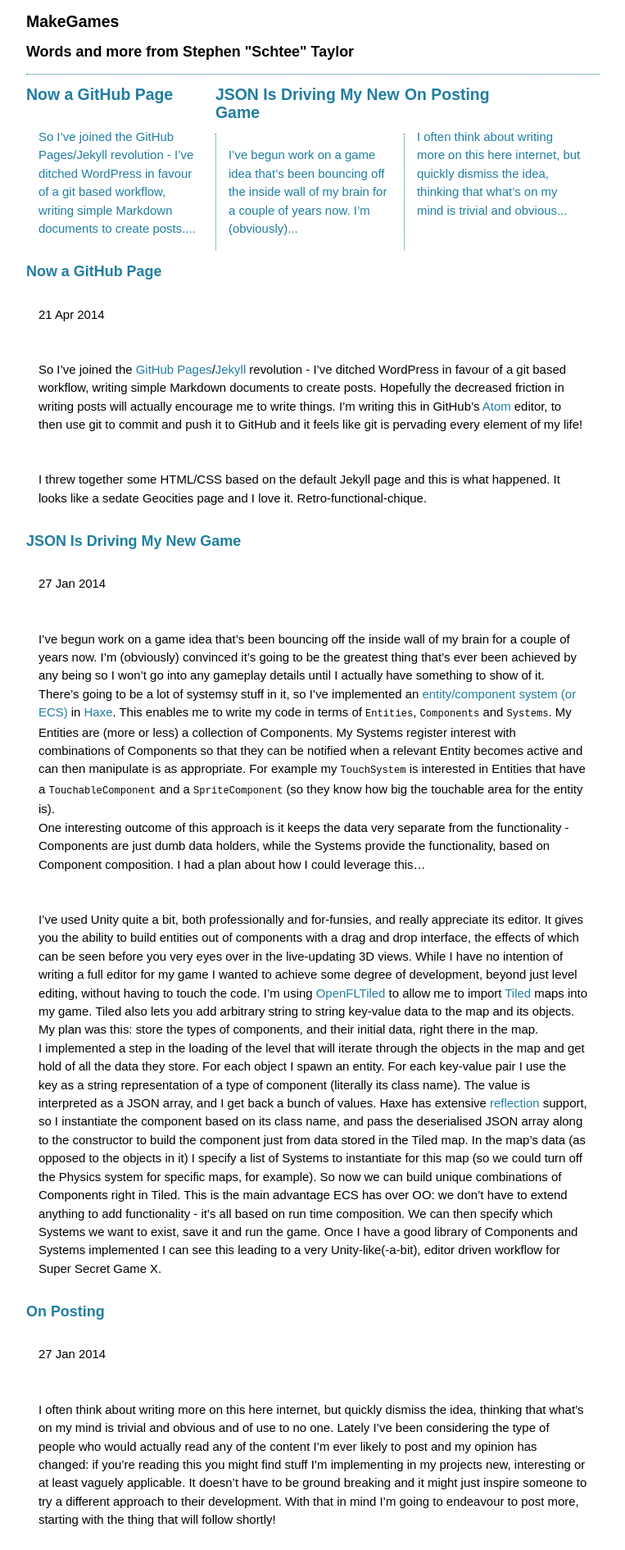
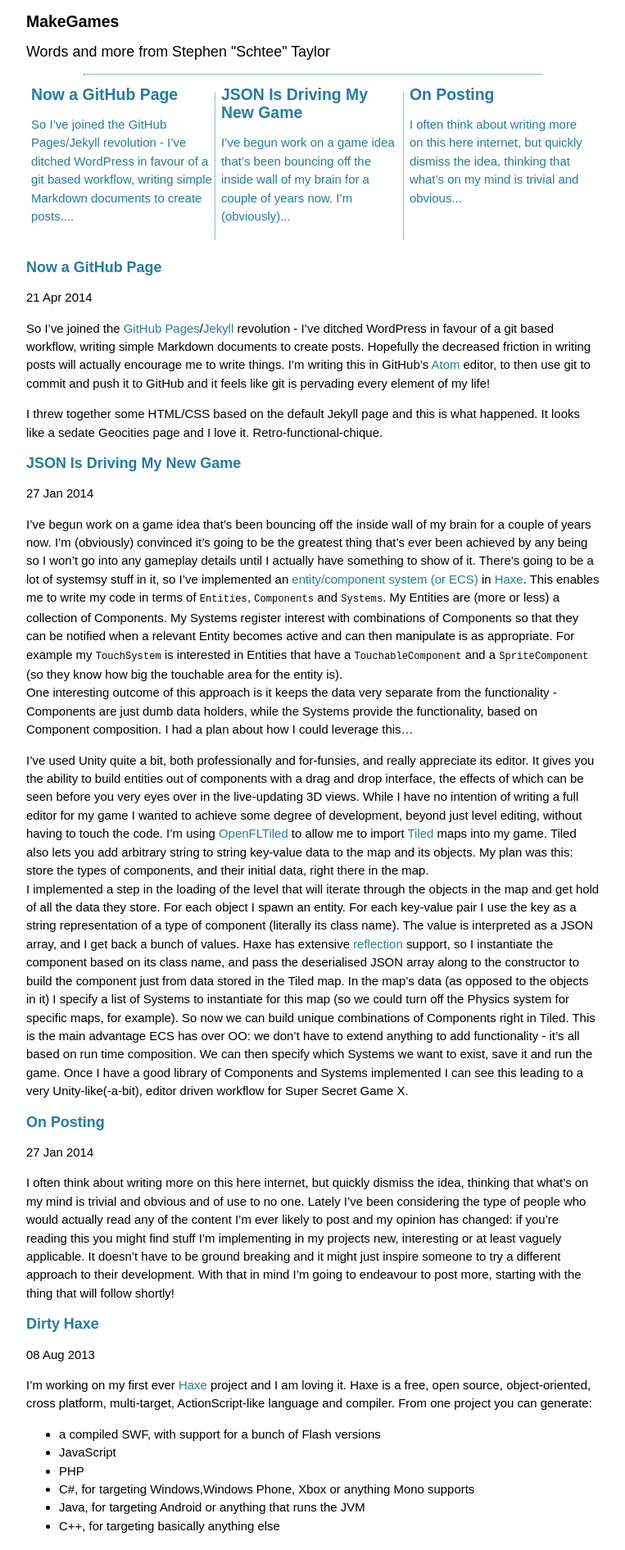
Before and after one commit to Schtee/schtee.github.io, a Jekyll site: the page built from index.html, in a window 1280 px wide. Shown: the top 1891 px of the page at 82% size, without its empty margins (258-1021 px from the left). Built offline with Jekyll 4.4.1, drawn with Linux system fonts in a browser that asks for light colours; the list of posts is cut into pages by our own code.

Commit message:
Many styling changes

```diff
--- a/css/main.scss
+++ b/css/main.scss
@@ -5,6 +5,8 @@ $schemelightblue:#51c2ec;
 $schemedarkblue:#217ea0;
 
 $dividercolor:$schemedarkblue;
+$dividerlength:80%;
+$dividerpadding:(100% - $dividerlength) / 2;
 
 html, body { height:100%; }
 
@@ -26,11 +28,6 @@ h1
 h2
 {
    font-size:1.2em;
-}
-
-p
-{
-	padding:1em;
 }
 
 a:link, a:visited, a:hover
@@ -70,37 +67,57 @@ line-height:1.5em;
 
 .header
 {
-	border-bottom:1px dotted $dividercolor;
    width:100%;
+}
+
+.logo h2
+{
+   font-weight:normal;
+}
+
+.header:after
+{
+   content:"";
+   display:block;
+   position:relative;
+   left:$dividerpadding;
+   width:$dividerlength;
+   border-bottom:1px dotted $dividercolor;
 }
 
 .features
 {
    float:left;
    width:100%;
-   clear:bottom;
+   height:15em;
 }
 
-.feature1
+.feature1, .feature2, .feature3
 {
-	width:33%;
+	width:32%;
 	float:left;
+   height:100%;
+   padding-left:0.4em;
 }
 
-.feature2
+.feature1 h1, .feature2 h1, .feature3 h1, .feature1 p, .feature2 p, .feature3 p
 {
-   width:33%;
-   float:left;
 }
 
-.feature2 p
+.feature2:before, .feature3:before
 {
+   display:block;
+   float:left;
+   height:$dividerlength;
+   position:relative;
+   top:$dividerpadding;
+   left:-0.4em;
+   width:1px;
+   content:"";
    border-left:1px dotted $dividercolor;
-   border-right:1px dotted $dividercolor;
 }
 
-.feature3
+.content
 {
-   width:33%;
-   float:left;
+   clear:both;
 }
```
